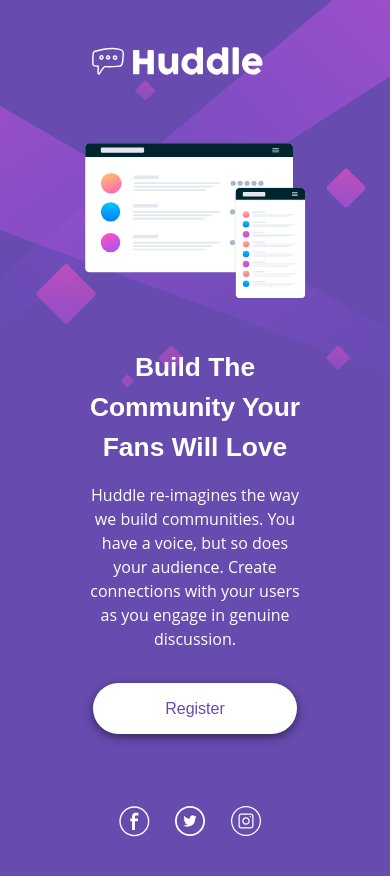
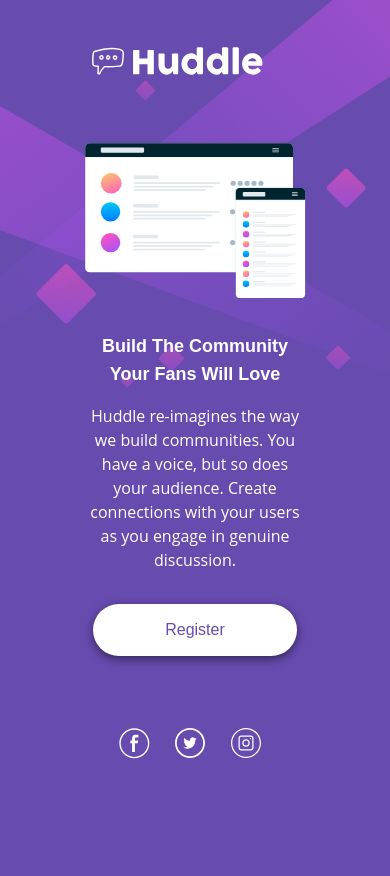
Before and after one commit to pperdana/frontend-mentor, a React (Vite) app in the folder huddle-landing-page/: page / in a window 390 px wide. After the commit the page ends 844 px from the top, so only its background shows below. Built offline with nearby package versions, Linux system fonts and the light colour scheme.

Commit message:
style for lg query

```diff
--- a/huddle-landing-page/src/Hero.jsx
+++ b/huddle-landing-page/src/Hero.jsx
@@ -12,7 +12,7 @@ const Hero = () => {
           />
         </div>
         <div className="hero-text-box w-[30rem]">
-          <h1 className="hero__heading text-[2.35rem] mt-[3rem] xl:mt-4">
+          <h1 className="hero__heading text-[2.35rem] mt-[3rem] xl:mt-4 lg:mt-0 lg:text-lg">
             Build The Community Your Fans Will Love
           </h1>
           <p className="hero__content mt-[1rem] mb-[2rem]">
--- a/huddle-landing-page/src/index.css
+++ b/huddle-landing-page/src/index.css
@@ -185,14 +185,14 @@ body {
 
 @media (max-width: 57.5em) {
   .hero__heading {
-    margin-top: 0;
-    font-size: 1.25rem;
+    /* margin-top: 0; */
+    /* font-size: 1.25rem; */
   }
 }
 
 @media (max-width: 47.5em) {
   main {
-    padding-bottom: 2rem;
+    /* padding-bottom: 2rem; */
   }
   .hero {
     flex-direction: column;
```
